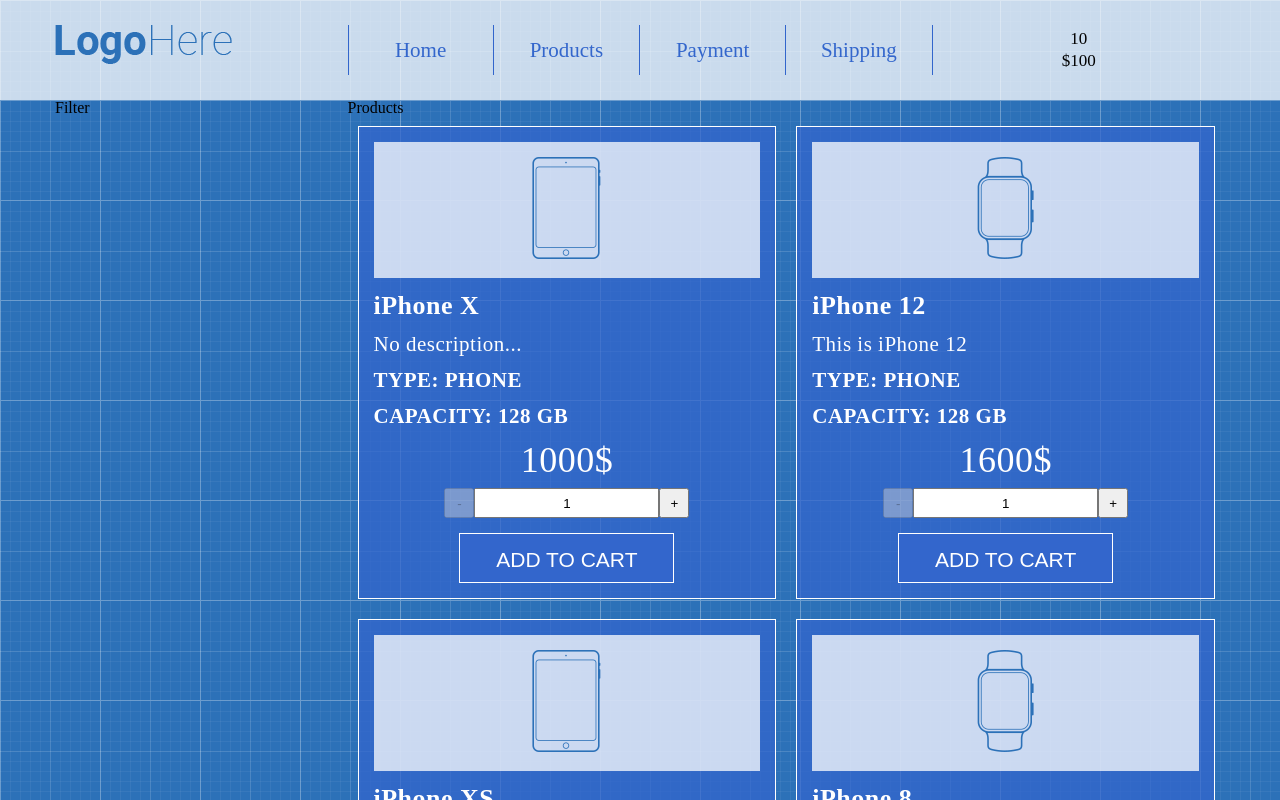
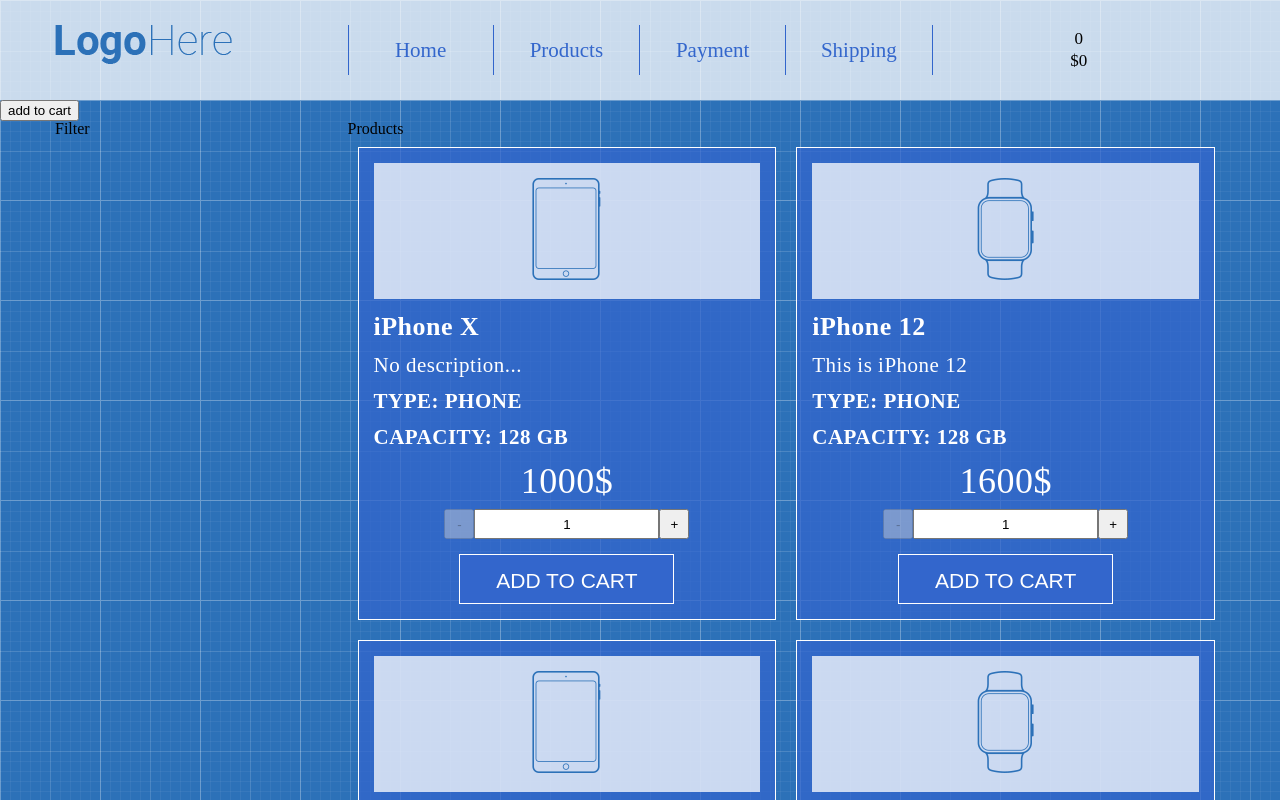
Before and after one commit to alex220496/react-shop, a React (Create React App) app: page / in a window 1280 px wide. Shown: the top 800 px of the page. Built offline with nearby package versions, Linux system fonts and the light colour scheme.

Commit message:
was aded button for count and price

```diff
--- a/src/App/App.jsx
+++ b/src/App/App.jsx
@@ -11,10 +11,20 @@
 
   state = {
      cartData: {
-       count:10,
-       price:100
+       count:0,
+       price:0
      }
   }
+
+      addProductToCart(count, price) {
+        this.setState((prevState) =>({
+          cartData:{
+            count: prevState.cartData.count + count,
+            price: prevState.cartData.price + (price * count)
+          }
+      }))
+      }
+
 
   render() {
     return (
@@ -22,6 +32,10 @@
           <Header
             cartData={this.state.cartData}
           />
+          <button
+            onClick={() => this.addProductToCart(5,5000)}
+            >add to cart</button>
+
           <Main/>
           <Footer/>
         </>
--- a/src/App/Main/Products/ProductsListItem.js
+++ b/src/App/Main/Products/ProductsListItem.js
@@ -28,7 +28,6 @@
             productCount:prevState.productCount - 1
         }))
     }
-    addToCart () {}
 
 
     render() {
```
